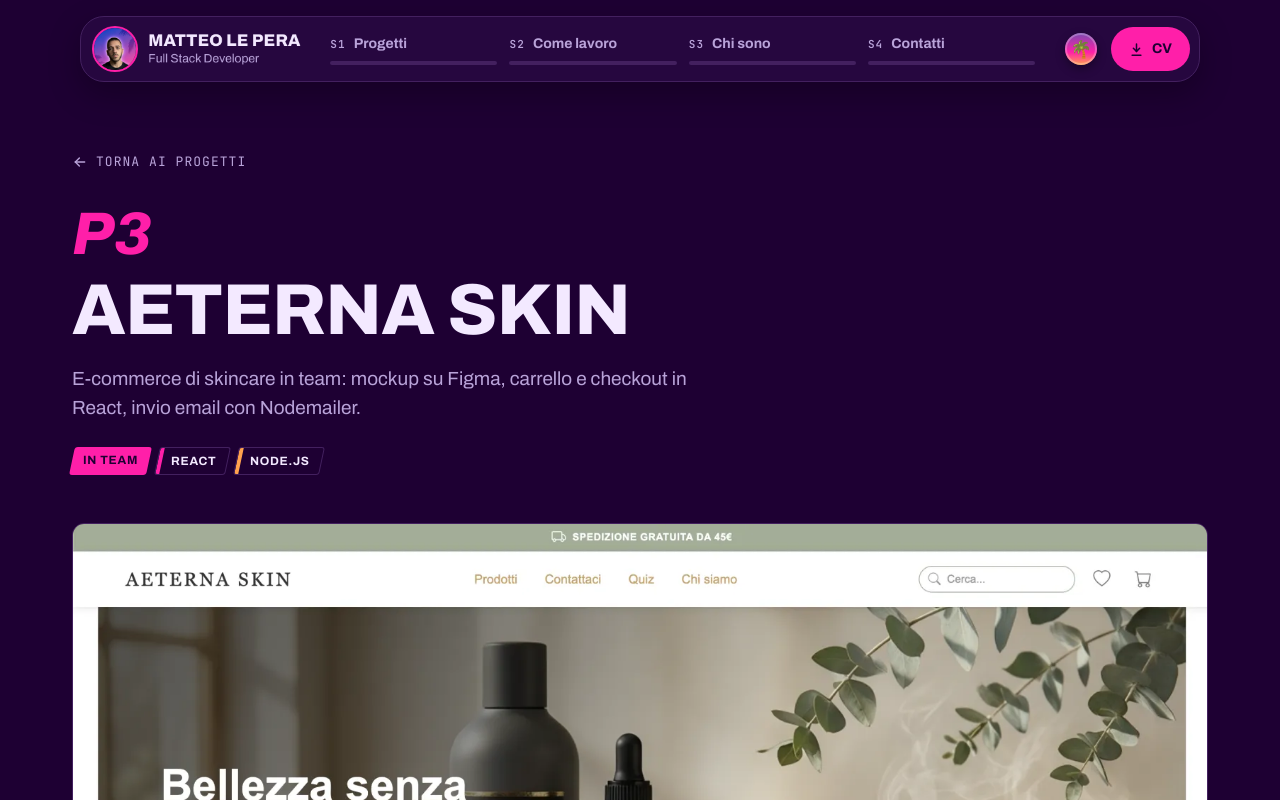
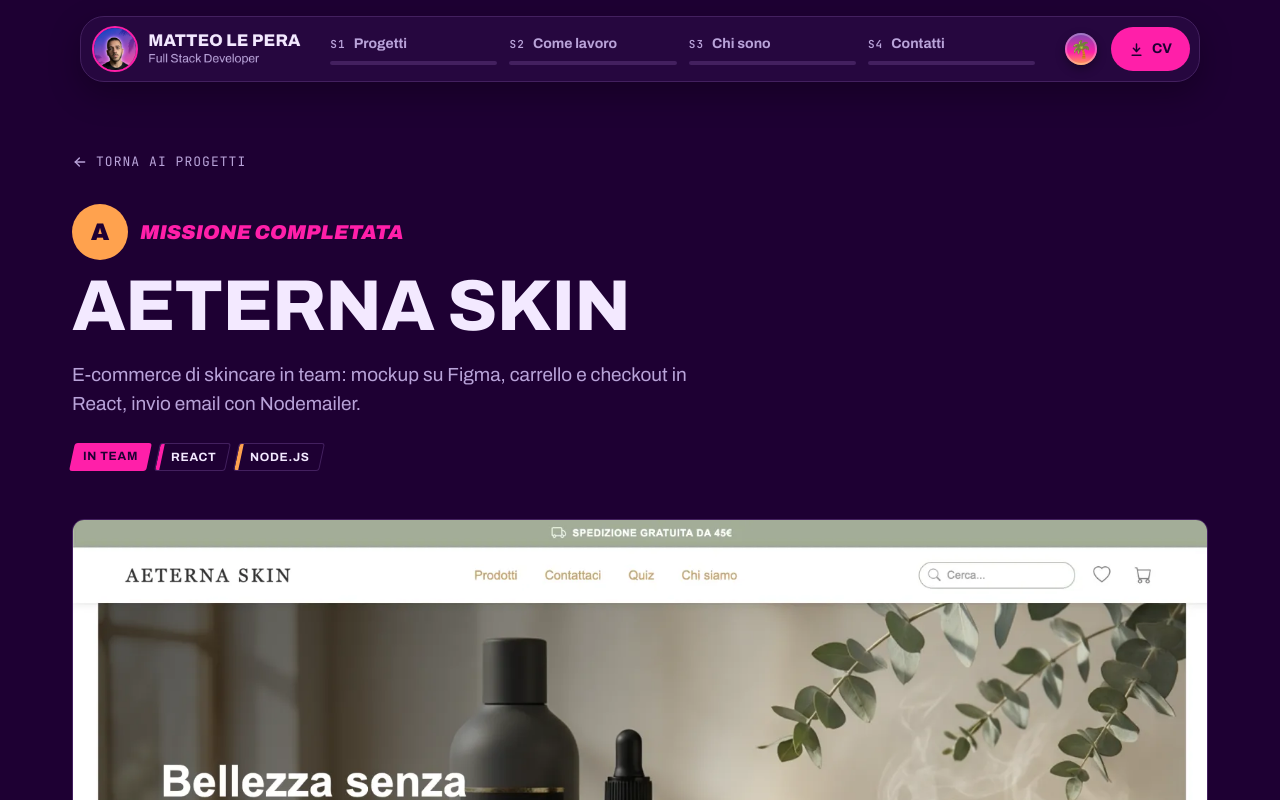
Before and after one commit to matteolepera/portfolio, a React (Vite) app: page /progetti/aeterna-skin in a window 1280 px wide. Both pictures are taken after a click on the button "Cambia livrea: modalità GTA VI". Shown: the top 800 px of the page. Built offline with nearby package versions, Linux system fonts and the light colour scheme.

Commit message:
fix: lettera e stato della missione nella pagina progetto in Modalità VI

```diff
--- a/src/pages/ProjectPage.jsx
+++ b/src/pages/ProjectPage.jsx
@@ -5,11 +5,13 @@ import LapList from "../components/project/LapList";
 import StackBadges from "../components/ui/StackBadges";
 import { getProject } from "../content/projects";
 import useSectionNavigation from "../hooks/useSectionNavigation";
+import { useTheme } from "../theme/themeContext";
 
 export default function ProjectPage() {
   const { id } = useParams();
   const project = getProject(id);
   const goToSection = useSectionNavigation();
+  const { theme } = useTheme();
 
   if (!project) return <Navigate to="/" replace />;
 
@@ -36,9 +38,25 @@ export default function ProjectPage() {
 
         <header className="mt-6 flex flex-wrap items-end gap-x-10 gap-y-6">
           <div className="min-w-0 flex-[999_1_480px]">
-            <p className="text-5xl leading-none font-extrabold text-accent-text italic [font-stretch:75%] md:text-6xl">
-              {project.position}
-            </p>
+            {theme === "vi" ? (
+              <div className="flex items-center gap-3">
+                <span
+                  aria-hidden="true"
+                  className="flex size-12 items-center justify-center rounded-full bg-hi text-xl font-black text-bg md:size-14 md:text-2xl"
+                >
+                  {project.name.charAt(0)}
+                </span>
+                <p className="text-lg font-black text-accent uppercase italic md:text-xl">
+                  {project.position === "P1"
+                    ? "Missione in corso"
+                    : "Missione completata"}
+                </p>
+              </div>
+            ) : (
+              <p className="text-5xl leading-none font-extrabold text-accent-text italic [font-stretch:75%] md:text-6xl">
+                {project.position}
+              </p>
+            )}
             <h1 className="display-title mt-3 text-[clamp(34px,6vw,72px)] leading-[0.95]">
               {project.name}
             </h1>
```
